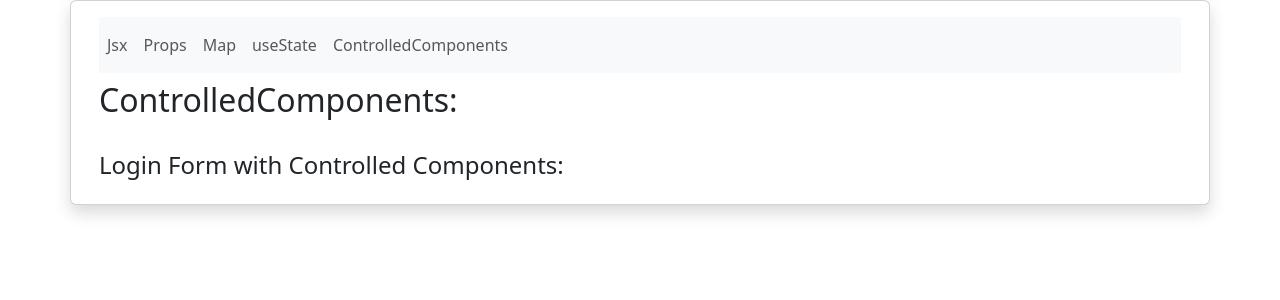
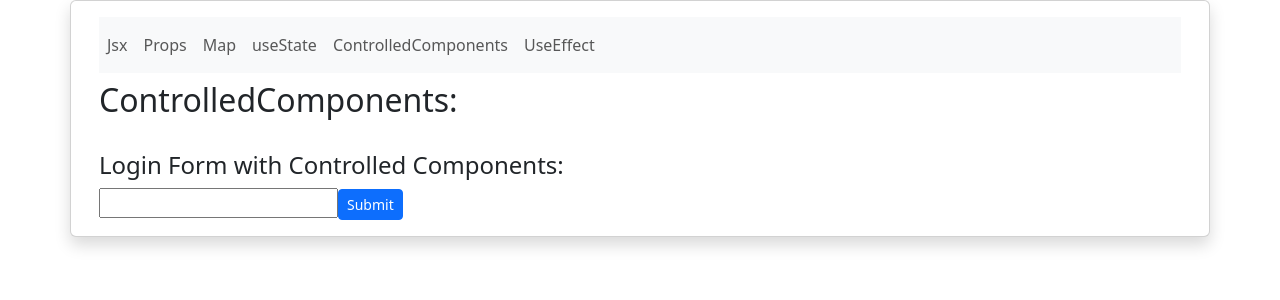
Before and after one commit to vselva/react-concepts-challenges, a React (Create React App) app in the folder react-concepts/: page /ControlledComponents in a window 1280 px wide. Shown: the top 300 px of the page. Built offline with nearby package versions, Linux system fonts and the light colour scheme.

Commit message:
Fetching an api with fetch and useEffect

```diff
--- a/react-concepts/src/App.js
+++ b/react-concepts/src/App.js
@@ -7,6 +7,7 @@ import Props from './pages/Props/Props';
 import Map from './pages/Map/Map';
 import UseState from './pages/UseState/UseState';
 import ControlledComponents from './pages/ControlledComponents/ControlledComponents';
+import UseEffect from './pages/UseEffect/UseEffect';
 
 function App() {
     return (
@@ -34,6 +35,9 @@ function App() {
                                             <li className="nav-item">
                                                 <Link className="nav-link" to="/ControlledComponents">ControlledComponents</Link>
                                             </li>
+                                            <li className="nav-item">
+                                                <Link className="nav-link" to="/UseEffect">UseEffect</Link>
+                                            </li>
                                         </ul>
                                     </nav>
 
@@ -43,6 +47,7 @@ function App() {
                                         <Route path="/Map" element={ <Map /> } />
                                         <Route path="/UseState" element={ <UseState /> } />
                                         <Route path="/ControlledComponents" element={ <ControlledComponents /> } />
+                                        <Route path="/UseEffect" element={ <UseEffect /> } />
                                     </Routes>
                                 </Router>
                             </div>
--- a/react-concepts/src/pages/ControlledComponents/ControlledComponents.js
+++ b/react-concepts/src/pages/ControlledComponents/ControlledComponents.js
@@ -1,4 +1,4 @@
-import LoginForm from "./LoginForm";
+import FunctionalLoginForm from "./FunctionalLoginForm";
 
 function ControlledComponents() {
 
@@ -6,7 +6,7 @@ function ControlledComponents() {
         <>
             <h2> ControlledComponents: </h2>
             <br />
-            <LoginForm />
+            <FunctionalLoginForm />
         </>
     );
 }
--- /dev/null
+++ b/react-concepts/src/pages/ControlledComponents/FunctionalLoginForm.js
@@ -0,0 +1,30 @@
+import { useState } from "react";
+
+function FunctionalLoginForm() {
+
+    const [ email, setEmail ] = useState('');
+
+    const handleSubmit = e => {
+        e.preventDefault();
+        console.log(email);
+    }
+    return(
+        <>
+            <h4> Login Form with Controlled Components:</h4>
+            <form onSubmit={handleSubmit}>
+                <input
+                    type="email"
+                    value={email}
+                    onChange={ (e) => setEmail(e.target.value) }
+                    />
+                <button
+                    type="submit"
+                    class="btn btn-primary btn-sm">
+                        Submit
+                </button>
+            </form>
+        </>
+    );
+}
+
+export default FunctionalLoginForm;
--- a/react-concepts/src/pages/ControlledComponents/LoginForm.js
+++ /dev/null
@@ -1,11 +0,0 @@
-
-function LoginForm() {
-
-    return(
-        <>
-            <h4> Login Form with Controlled Components:</h4>
-        </>
-    );
-}
-
-export default LoginForm;
--- /dev/null
+++ b/react-concepts/src/pages/UseEffect/Fetch.js
@@ -0,0 +1,23 @@
+import { useState, useEffect } from "react";
+
+function Fetch() {
+
+    const [ users, setUsers ] = useState([]);
+
+    useEffect(() => {
+        fetch('https://jsonplaceholder.typicode.com/users')
+            .then(res => res.json())
+            .then(data => {
+                setUsers(data);
+            });
+    }, []);
+
+    return(
+        <>
+            <h4> Fetch an API with useContext and fetch API </h4>
+            { users.map((user) => <li key={user.id}> { user.name } </li>) }
+        </>
+    );
+}
+
+export default Fetch;
--- /dev/null
+++ b/react-concepts/src/pages/UseEffect/UseEffect.js
@@ -0,0 +1,14 @@
+import Fetch from "./Fetch";
+
+function UseEffect() {
+
+    return(
+        <>
+            <h2>Fetch an API with use Effect</h2>
+            <br />
+            <Fetch />
+        </>
+    );
+}
+
+export default UseEffect;
```
